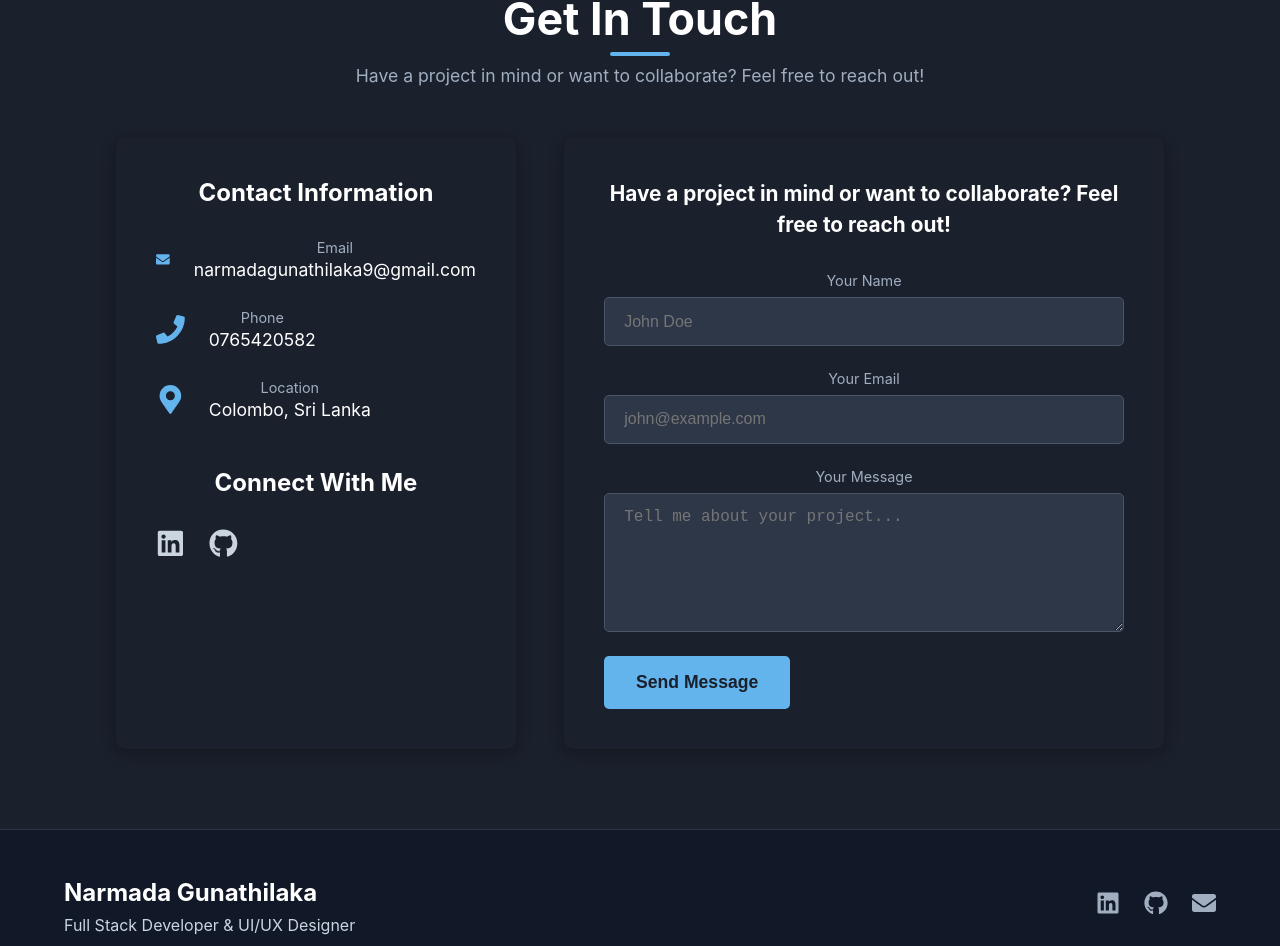
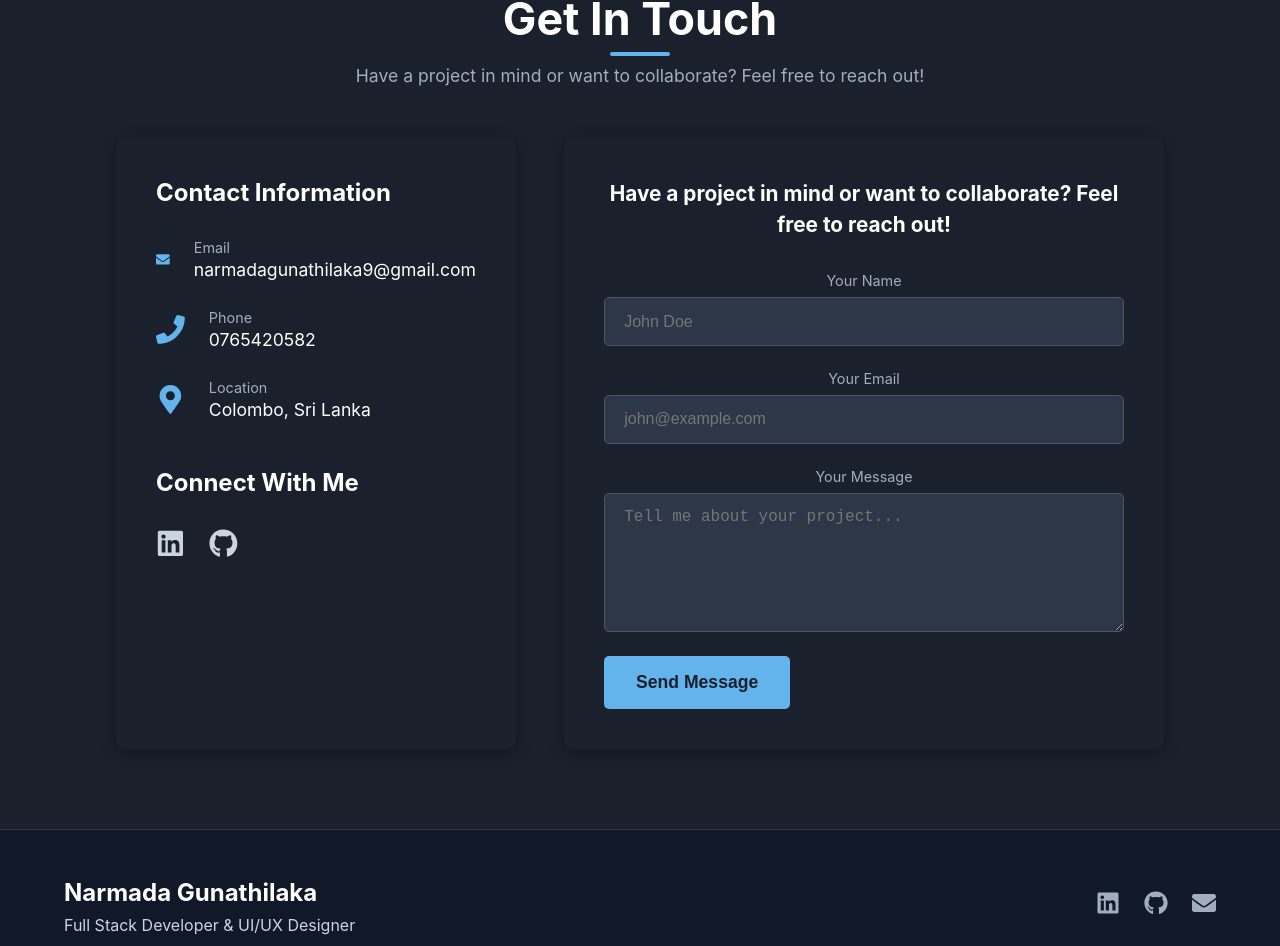
Before and after one commit to Narmada2001/my-portfolio-website, a React (Create React App) app: page / in a window 1280 px wide. Shown: the part 5236-6182 px from the top of the page. Built offline with nearby package versions, Linux system fonts and the light colour scheme.

Commit message:
Update ContactInfo.css

```diff
--- a/src/components/ContactInfo.css
+++ b/src/components/ContactInfo.css
@@ -5,6 +5,8 @@
   box-shadow: 0 4px 15px rgba(0, 0, 0, 0.3);
   max-width: 400px; /* Limit width */
   width: 100%;
+  /* Override global .App { text-align: center } so content is left-aligned here */
+  text-align: left;
 }
 
 .contact-info h3 {
@@ -12,6 +14,7 @@
   color: #fff;
   margin-bottom: 2rem;
   font-weight: bold;
+  text-align: left; /* Ensure headings are left-aligned */
 }
 
 .info-item {
@@ -49,12 +52,15 @@
   margin-top: 3rem;
   margin-bottom: 1.5rem;
   font-weight: bold;
+  text-align: left; /* Match left alignment */
 }
 
 .social-links-contact {
   display: flex;
   gap: 1.5rem;
   font-size: 1.8rem;
+  justify-content: flex-start; /* Ensure icons align to the left */
+  align-items: center;
 }
 
 .social-links-contact a {
```
